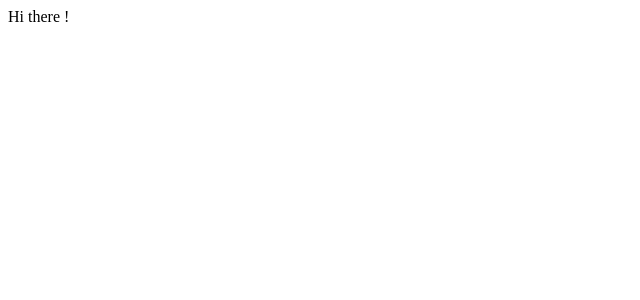
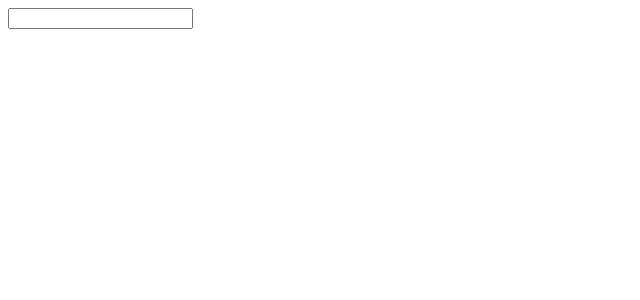
Before and after one commit to zonetw/practiceVue1, a Vue app: page / in a window 1280 px wide. Shown: the top 300 px of the page, without its empty margins (0-640 px from the left). Built offline with nearby package versions, Linux system fonts and the light colour scheme.

Commit message:
add SearchBar.vue: one input element with input event handler

```diff
--- a/src/App.vue
+++ b/src/App.vue
@@ -1,11 +1,16 @@
 <template>
-  <div>Hi there !</div>
+  <SearchBar></SearchBar>
 </template>
 
 <script>
+import SearchBar from "./components/SearchBar";
 export default {
   // el > no need to add el,
-  name: "App" // add name to make debugging more easier
+  name: "App", // add name to make debugging more easier
+  // use components object to setup the all components will be used inside the template
+  components: {
+    SearchBar
+  }
 };
 </script>
 
--- /dev/null
+++ b/src/components/SearchBar.vue
@@ -0,0 +1,19 @@
+<template>
+  <div>
+    <input v-on:input="onTextInput">
+  </div>
+</template>
+
+<script>
+export default {
+  name: "SearchBar",
+  methods: {
+    onTextInput: function(e) {
+      window.console.log(e.target.value);
+    }
+  }
+};
+</script>
+
+<style>
+</style>
```
